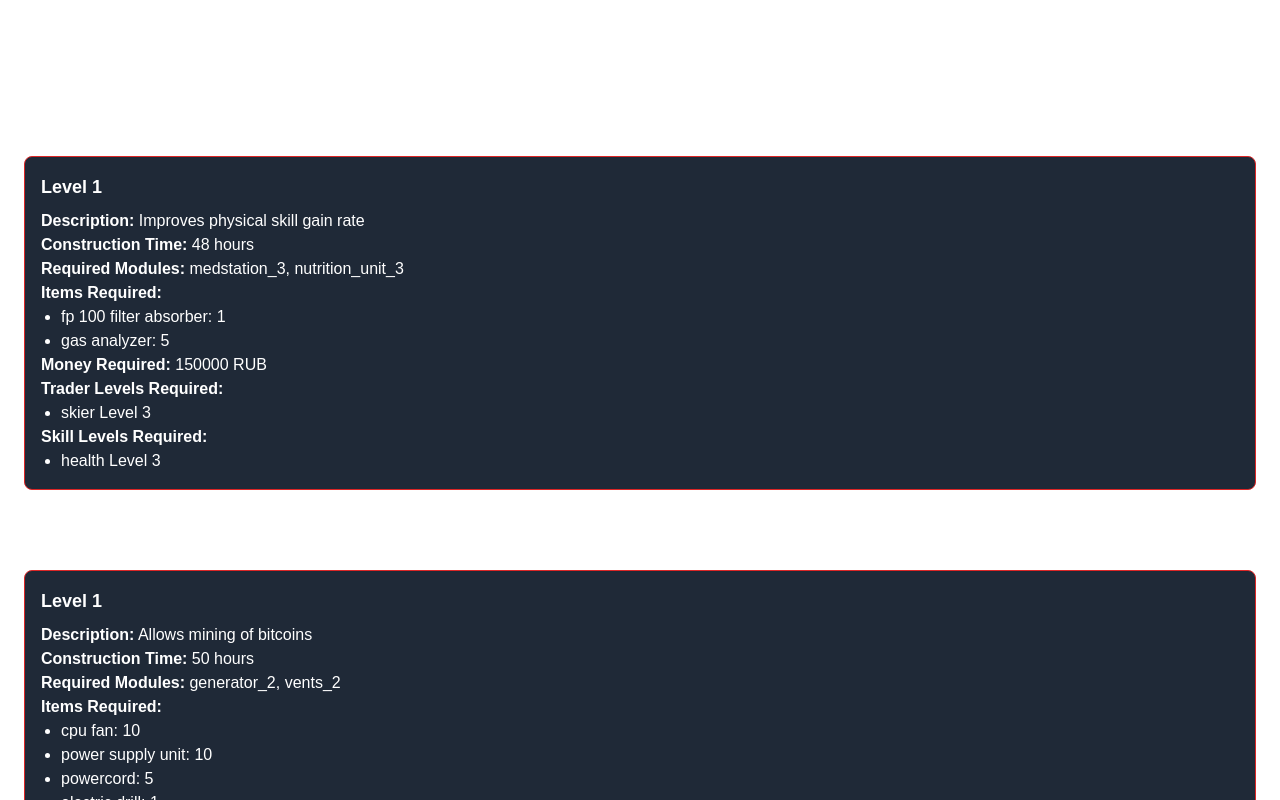
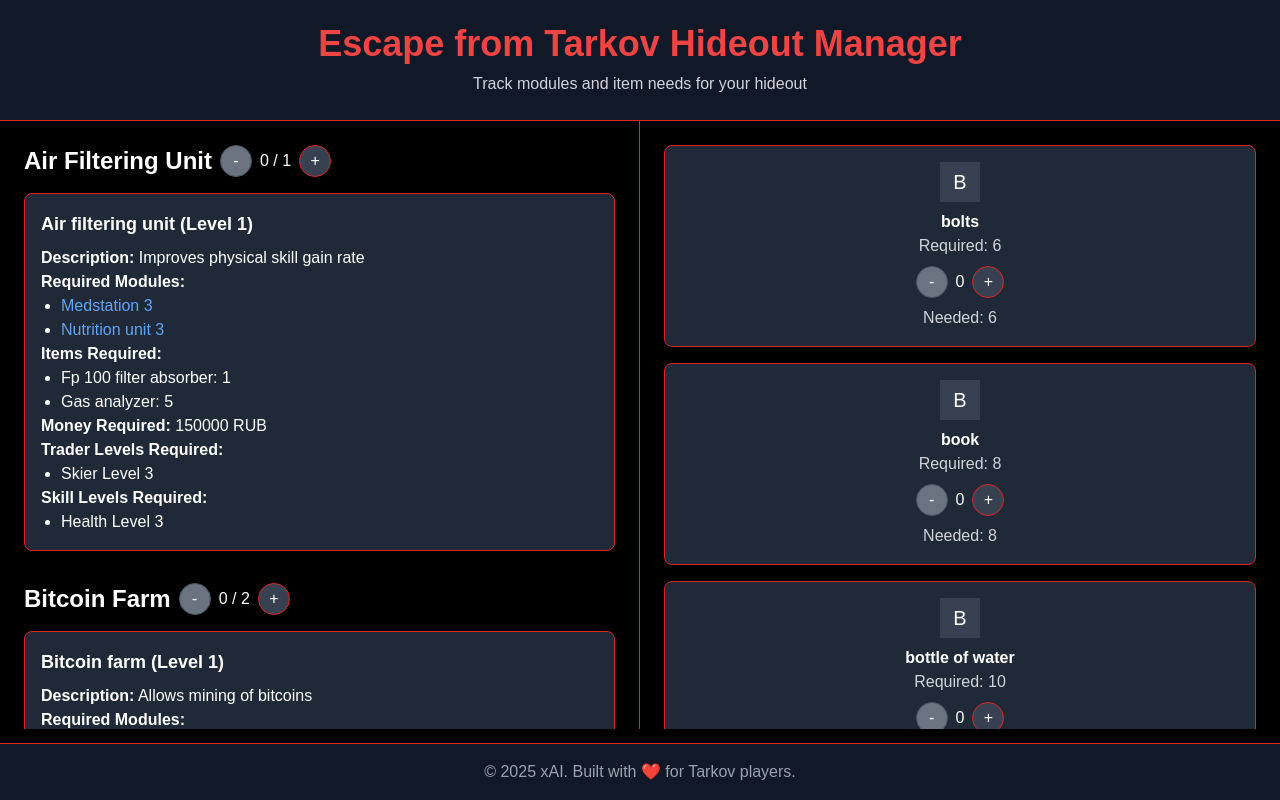
Before and after one commit to ekinohito/eft-hideout-tracker, a Next.js app: page / in a window 1280 px wide. Shown: the top 800 px of the page. Built offline with nearby package versions, Linux system fonts and the light colour scheme.

Commit message:
serious improvements!

```diff
--- a/app/page.tsx
+++ b/app/page.tsx
@@ -1,23 +1,44 @@
 // app/page.tsx
+"use client";
+
 import Head from "next/head";
+import { useState } from "react";
+import AllModulesComponent from "../components/AllModulesComponent";
 import HideoutRequirements from "../components/HideoutRequirements";
-import AllModulesComponent from "@/components/AllModulesComponent";
+import { moduleLevelsMap } from "../data/moduleLevelsMap";
 
 export default function Home() {
+  const [completedLevels, setCompletedLevels] = useState<Record<string, number>>(
+    Object.fromEntries(Object.keys(moduleLevelsMap).map((module) => [module, 0]))
+  );
+
   return (
-    <>
+    <div className="min-h-screen bg-black text-white flex flex-col">
       <Head>
-        <title>EFT Hideout Tracker</title>
-        <meta name="description" content="Track EFT hideout barter items" />
+        <title>EFT Hideout Manager</title>
+        <meta name="description" content="Manage Escape from Tarkov hideout modules and item requirements" />
         <link rel="icon" href="/favicon.ico" />
       </Head>
-      <main>
-        <h1 className="text-white text-3xl text-center py-6">
-          EFT Hideout Tracker
-        </h1>
-        <AllModulesComponent />
-        <HideoutRequirements />
+      <header className="bg-gray-900 border-b border-red-600 p-6 text-center">
+        <h1 className="text-4xl font-bold text-red-500">Escape from Tarkov Hideout Manager</h1>
+        <p className="text-gray-300 mt-2">Track modules and item needs for your hideout</p>
+      </header>
+      <main className="flex-1 flex">
+        <div className="w-1/2 border-r border-red-600 overflow-y-auto h-screen custom-scrollbar" style={{ maxHeight: 'calc(100vh - 12rem)' }}>
+          <AllModulesComponent
+            completedLevels={completedLevels}
+            setCompletedLevels={setCompletedLevels}
+          />
+        </div>
+        <div className="w-1/2 overflow-y-auto h-screen custom-scrollbar" style={{ maxHeight: 'calc(100vh - 12rem)' }}>
+          <HideoutRequirements
+            completedLevels={completedLevels}
+          />
+        </div>
       </main>
-    </>
+      <footer className="bg-gray-900 border-t border-red-600 p-4 text-center text-gray-400">
+        <p>© 2025 xAI. Built with ❤️ for Tarkov players.</p>
+      </footer>
+    </div>
   );
 }
--- a/components/AllModulesComponent.tsx
+++ b/components/AllModulesComponent.tsx
@@ -5,7 +5,31 @@ import { moduleLevelsMap } from "../data/moduleLevelsMap";
 import { hideoutModuleMap } from "../data/hideoutModuleMap";
 import ModuleGroupComponent from "./ModuleGroupComponent";
 
-export default function AllModulesComponent() {
+interface AllModulesComponentProps {
+  completedLevels: Record<string, number>;
+  setCompletedLevels: React.Dispatch<React.SetStateAction<Record<string, number>>>;
+}
+
+export default function AllModulesComponent({
+  completedLevels,
+  setCompletedLevels,
+}: AllModulesComponentProps) {
+  // Handler for incrementing completed levels
+  const handleIncrement = (moduleName: string) => {
+    setCompletedLevels((prev) => ({
+      ...prev,
+      [moduleName]: Math.min(prev[moduleName] + 1, moduleLevelsMap[moduleName].length),
+    }));
+  };
+
+  // Handler for decrementing completed levels
+  const handleDecrement = (moduleName: string) => {
+    setCompletedLevels((prev) => ({
+      ...prev,
+      [moduleName]: Math.max(prev[moduleName] - 1, 0),
+    }));
+  };
+
   return (
     <div className="container mx-auto p-6">
       {Object.entries(moduleLevelsMap).map(([moduleName, levelIds]) => {
@@ -15,6 +39,9 @@ export default function AllModulesComponent() {
             key={moduleName}
             moduleName={moduleName}
             levels={levels}
+            completedLevels={completedLevels[moduleName]}
+            onIncrement={() => handleIncrement(moduleName)}
+            onDecrement={() => handleDecrement(moduleName)}
           />
         );
       })}
--- a/components/HideoutRequirements.tsx
+++ b/components/HideoutRequirements.tsx
@@ -1,51 +1,64 @@
+// components/HideoutRequirements.tsx
 "use client";
 
 import { useState } from "react";
-import { hideoutData, Category, Item } from "../data/hideoutData";
+import { hideoutModules } from "../data/hideoutModules";
+import { calculateItemNeeds } from "../utils/calculateItemNeeds";
 
-export default function HideoutRequirements() {
-  // State to track owned items, typed as a record of item names to numbers
+interface ItemNeed {
+  id: string;
+  quantity: number;
+}
+
+interface HideoutRequirementsProps {
+  completedLevels: Record<string, number>;
+}
+
+export default function HideoutRequirements({
+  completedLevels,
+}: HideoutRequirementsProps) {
+  // State to track owned items, typed as a record of item IDs to numbers
   const [ownedItems, setOwnedItems] = useState<Record<string, number>>({});
 
+  // Calculate item needs based on completed levels and hideoutModules
+  const itemNeeds = calculateItemNeeds(completedLevels, hideoutModules);
+
+  // Convert itemNeeds to an array for rendering, sorted alphabetically by item ID
+  const items: ItemNeed[] = Object.entries(itemNeeds)
+    .map(([id, quantity]) => ({ id, quantity }))
+    .sort((a, b) => a.id.localeCompare(b.id));
+
   // Handle increment/decrement for +/- buttons
-  const handleQuantityChange = (itemName: string, change: number) => {
+  const handleQuantityChange = (itemId: string, change: number) => {
     setOwnedItems((prev) => {
-      const current = prev[itemName] || 0;
-      const newValue = Math.max(0, Math.min(hideoutData.flatMap((c) => c.items).find((i) => i.name === itemName)?.required || 0, current + change));
+      const current = prev[itemId] || 0;
+      const newValue = Math.max(0, Math.min(itemNeeds[itemId] || 0, current + change));
       return {
         ...prev,
-        [itemName]: newValue,
+        [itemId]: newValue,
       };
     });
   };
 
   return (
     <div className="container mx-auto p-6">
-      {hideoutData.map((category: Category) => (
-        <div key={category.category} className="mb-8">
-          <h2 className="text-2xl font-bold text-white border-b-2 border-red-600 pb-2 mb-4">
-            {category.category}
-          </h2>
-          <div className="grid grid-cols-1 sm:grid-cols-2 md:grid-cols-3 lg:grid-cols-4 gap-6">
-            {category.items.map((item: Item) => {
-              const owned = ownedItems[item.name] || 0;
-              const needed = Math.max(item.required - owned, 0);
-              const itemRequirement = item.required;
-
+      {items.map((item) => {
+        const owned = ownedItems[item.id] || 0;
+        const needed = Math.max(item.quantity - owned, 0);
         return (
           <div
-                  key={item.name}
-                  className="bg-gray-800 border border-red-600 p-4 rounded-lg text-center"
+            key={item.id}
+            className="bg-gray-800 border border-red-600 p-4 rounded-lg text-center mb-4"
           >
             {/* Placeholder for icon; replace with <img> if icons are added */}
             <div className="w-10 h-10 bg-gray-700 flex items-center justify-center mx-auto mb-2 text-xl">
-                    {item.name[0]}
+              {item.id[0].toUpperCase()}
             </div>
-                  <p className="font-semibold text-white">{item.name}</p>
-                  <p className="text-gray-300">Required: {item.required}</p>
+            <p className="font-semibold text-white">{item.id.replace(/_/g, " ")}</p>
+            <p className="text-gray-300">Required: {item.quantity}</p>
             <div className="flex items-center justify-center gap-2 mt-2">
               <button
-                      onClick={() => handleQuantityChange(item.name, -1)}
+                onClick={() => handleQuantityChange(item.id, -1)}
                 disabled={owned <= 0}
                 className={`w-8 h-8 bg-gray-700 border border-red-600 rounded-full text-white hover:bg-gray-600 disabled:bg-gray-500 disabled:cursor-not-allowed disabled:border-gray-600`}
               >
@@ -53,8 +66,8 @@ export default function HideoutRequirements() {
               </button>
               <span className="text-white">{owned}</span>
               <button
-                      onClick={() => handleQuantityChange(item.name, 1)}
-                      disabled={owned >= itemRequirement}
+                onClick={() => handleQuantityChange(item.id, 1)}
+                disabled={owned >= item.quantity}
                 className={`w-8 h-8 bg-gray-700 border border-red-600 rounded-full text-white hover:bg-gray-600 disabled:bg-gray-500 disabled:cursor-not-allowed disabled:border-gray-600`}
               >
                 +
@@ -68,8 +81,5 @@ export default function HideoutRequirements() {
         );
       })}
     </div>
-        </div>
-      ))}
-    </div>
   );
 }
--- a/components/ModuleGroupComponent.tsx
+++ b/components/ModuleGroupComponent.tsx
@@ -7,14 +7,58 @@ import ModuleLevelComponent from "./ModuleLevelComponent";
 interface ModuleGroupComponentProps {
   moduleName: string;
   levels: HideoutModule[];
+  completedLevels: number; // Number of completed levels (0 to levels.length)
+  onIncrement: () => void; // Callback for incrementing completed levels
+  onDecrement: () => void; // Callback for decrementing completed levels
 }
 
-export default function ModuleGroupComponent({ moduleName, levels }: ModuleGroupComponentProps) {
+// Helper function to format module names into human-readable text
+const formatModuleName = (name: string): string => {
+  return name
+    .split("_")
+    .map((word) => word.charAt(0).toUpperCase() + word.slice(1))
+    .join(" ");
+};
+
+export default function ModuleGroupComponent({
+  moduleName,
+  levels,
+  completedLevels = 0,
+  onIncrement,
+  onDecrement,
+}: ModuleGroupComponentProps) {
+  const totalLevels = levels.length;
+  const isDecrementDisabled = completedLevels <= 0;
+  const isIncrementDisabled = completedLevels >= totalLevels;
+
   return (
     <div className="mb-8">
-      <h3 className="text-2xl font-bold text-white mb-4">{moduleName.replace(/_/g, " ")}</h3>
-      {levels.map((level) => (
-        <ModuleLevelComponent key={level.id} module={level} />
+      <div className="flex items-center gap-2 mb-4">
+        <h3 className="text-2xl font-bold text-white">
+          {formatModuleName(moduleName)}
+        </h3>
+        <button
+          onClick={onDecrement}
+          disabled={isDecrementDisabled}
+          className={`w-8 h-8 bg-gray-700 border border-red-600 rounded-full text-white hover:bg-gray-600 disabled:bg-gray-500 disabled:cursor-not-allowed disabled:border-gray-600`}
+        >
+          -
+        </button>
+        <span className="text-white">{completedLevels} / {totalLevels}</span>
+        <button
+          onClick={onIncrement}
+          disabled={isIncrementDisabled}
+          className={`w-8 h-8 bg-gray-700 border border-red-600 rounded-full text-white hover:bg-gray-600 disabled:bg-gray-500 disabled:cursor-not-allowed disabled:border-gray-600`}
+        >
+          +
+        </button>
+      </div>
+      {levels.map((level, index) => (
+        <ModuleLevelComponent
+          key={level.id}
+          module={level}
+          completed={index < completedLevels}
+        />
       ))}
     </div>
   );
--- a/components/ModuleLevelComponent.tsx
+++ b/components/ModuleLevelComponent.tsx
@@ -5,43 +5,126 @@ import { HideoutModule } from "../data/hideoutModules";
 
 interface ModuleLevelComponentProps {
   module: HideoutModule;
+  completed?: boolean; // Optional boolean prop, defaults to false
 }
 
-export default function ModuleLevelComponent({ module }: ModuleLevelComponentProps) {
+// Helper function to format module IDs into human-readable text
+const formatModuleId = (id: string): string => {
+  return id
+    .split("_")
+    .map((word, index) => {
+      if (index === 0) return word.charAt(0).toUpperCase() + word.slice(1);
+      if (word.startsWith("level")) return `Level ${word.replace("level", "")}`;
+      return word;
+    })
+    .join(" ");
+};
+
+// Helper function to generate anchor links
+const generateAnchorLink = (id: string): string => {
+  return `#${id.replace(/_/g, "-").toLowerCase()}`; // e.g., "skill_attention_level3" -> "#skill-attention-level3"
+};
+
+export default function ModuleLevelComponent({
+  module,
+  completed = false,
+}: ModuleLevelComponentProps) {
+  const levelNumber = module.id.split("_").pop();
+  const moduleName = formatModuleId(module.id.replace(`_${levelNumber}`, ""));
+
   return (
-    <div className="mb-4 p-4 bg-gray-800 border border-red-600 rounded-lg text-white">
-      <h4 className="text-lg font-bold mb-2">Level {module.id.split("_").pop()}</h4>
-      <p><strong>Description:</strong> {module.description}</p>
-      <p><strong>Construction Time:</strong> {module.constructionTime}</p>
+    <div
+      id={module.id.replace(/_/g, "-").toLowerCase()}
+      className="mb-4 p-4 bg-gray-800 border border-red-600 rounded-lg text-white"
+    >
+      <h4 className="text-lg font-bold mb-2">
+        {moduleName} (Level {levelNumber})
+      </h4>
       <p>
-        <strong>Required Modules:</strong>{" "}
-        {module.requiredModules.length ? module.requiredModules.join(", ") : "None"}
+        <strong>Description:</strong> {module.description}
       </p>
-      <p><strong>Items Required:</strong></p>
-      <ul className="list-disc pl-5">
-        {module.items.map((item) => (
-          <li key={item.id}>
-            {item.id.replace(/_/g, " ")}: {item.quantity}
-          </li>
-        ))}
-      </ul>
-      <p><strong>Money Required:</strong> {module.money.rubles} RUB</p>
-      <p><strong>Trader Levels Required:</strong></p>
-      <ul className="list-disc pl-5">
-        {module.traderLevels.map((trader, index) => (
-          <li key={index}>
-            {trader.trader.replace(/_/g, " ")} Level {trader.level}
-          </li>
-        ))}
-      </ul>
-      <p><strong>Skill Levels Required:</strong></p>
-      <ul className="list-disc pl-5">
-        {module.skillLevels.map((skill, index) => (
-          <li key={index}>
-            {skill.skill.replace(/_/g, " ")} Level {skill.level}
-          </li>
-        ))}
-      </ul>
+
+      {completed ? (
+        <span className="text-green-500 text-xl">✔</span>
+      ) : (
+        <>
+          {/* Required Modules */}
+          {module.requiredModules.length > 0 && (
+            <div>
+              <p>
+                <strong>Required Modules:</strong>
+              </p>
+              <ul className="list-disc pl-5">
+                {module.requiredModules.map((reqModuleId) => (
+                  <li key={reqModuleId}>
+                    <a
+                      href={generateAnchorLink(reqModuleId)}
+                      className="text-blue-400 hover:underline"
+                    >
+                      {formatModuleId(reqModuleId)}
+                    </a>
+                  </li>
+                ))}
+              </ul>
+            </div>
+          )}
+
+          {/* Items Required */}
+          {module.items.length > 0 && (
+            <div>
+              <p>
+                <strong>Items Required:</strong>
+              </p>
+              <ul className="list-disc pl-5">
+                {module.items.map((item) => (
+                  <li key={item.id}>
+                    {formatModuleId(item.id)}: {item.quantity}
+                  </li>
+                ))}
+              </ul>
+            </div>
+          )}
+
+          {/* Money Required */}
+          {module.money.rubles > 0 && (
+            <p>
+              <strong>Money Required:</strong> {module.money.rubles} RUB
+            </p>
+          )}
+
+          {/* Trader Levels Required */}
+          {module.traderLevels.length > 0 && (
+            <div>
+              <p>
+                <strong>Trader Levels Required:</strong>
+              </p>
+              <ul className="list-disc pl-5">
+                {module.traderLevels.map((trader, index) => (
+                  <li key={index}>
+                    {formatModuleId(trader.trader)} Level {trader.level}
+                  </li>
+                ))}
+              </ul>
+            </div>
+          )}
+
+          {/* Skill Levels Required */}
+          {module.skillLevels.length > 0 && (
+            <div>
+              <p>
+                <strong>Skill Levels Required:</strong>
+              </p>
+              <ul className="list-disc pl-5">
+                {module.skillLevels.map((skill, index) => (
+                  <li key={index}>
+                    {formatModuleId(skill.skill)} Level {skill.level}
+                  </li>
+                ))}
+              </ul>
+            </div>
+          )}
+        </>
+      )}
     </div>
   );
 }
--- /dev/null
+++ b/utils/calculateItemNeeds.ts
@@ -0,0 +1,34 @@
+// utils/calculateItemNeeds.ts
+import { HideoutModule } from "../data/hideoutModules";
+import { moduleLevelsMap } from "../data/moduleLevelsMap";
+
+interface CompletedLevels {
+  [moduleName: string]: number;
+}
+
+export function calculateItemNeeds(
+  completedLevels: CompletedLevels,
+  hideoutModules: HideoutModule[]
+): Record<string, number> {
+  const itemNeeds: Record<string, number> = {};
+
+  // Iterate through each module in moduleLevelsMap
+  Object.entries(moduleLevelsMap).forEach(([moduleName, levelIds]) => {
+    const completedCount = completedLevels[moduleName] || 0;
+
+    // Only consider uncompleted levels (those beyond completedCount)
+    const uncompletedLevels = levelIds.slice(completedCount);
+
+    // For each uncompleted level, aggregate item requirements
+    uncompletedLevels.forEach((levelId) => {
+      const foundModule = hideoutModules.find((m) => m.id === levelId);
+      if (foundModule) {
+        foundModule.items.forEach((item) => {
+          itemNeeds[item.id] = (itemNeeds[item.id] || 0) + item.quantity;
+        });
+      }
+    });
+  });
+
+  return itemNeeds;
+}
```
Lines whose indentation alone changed are shown as unchanged.
